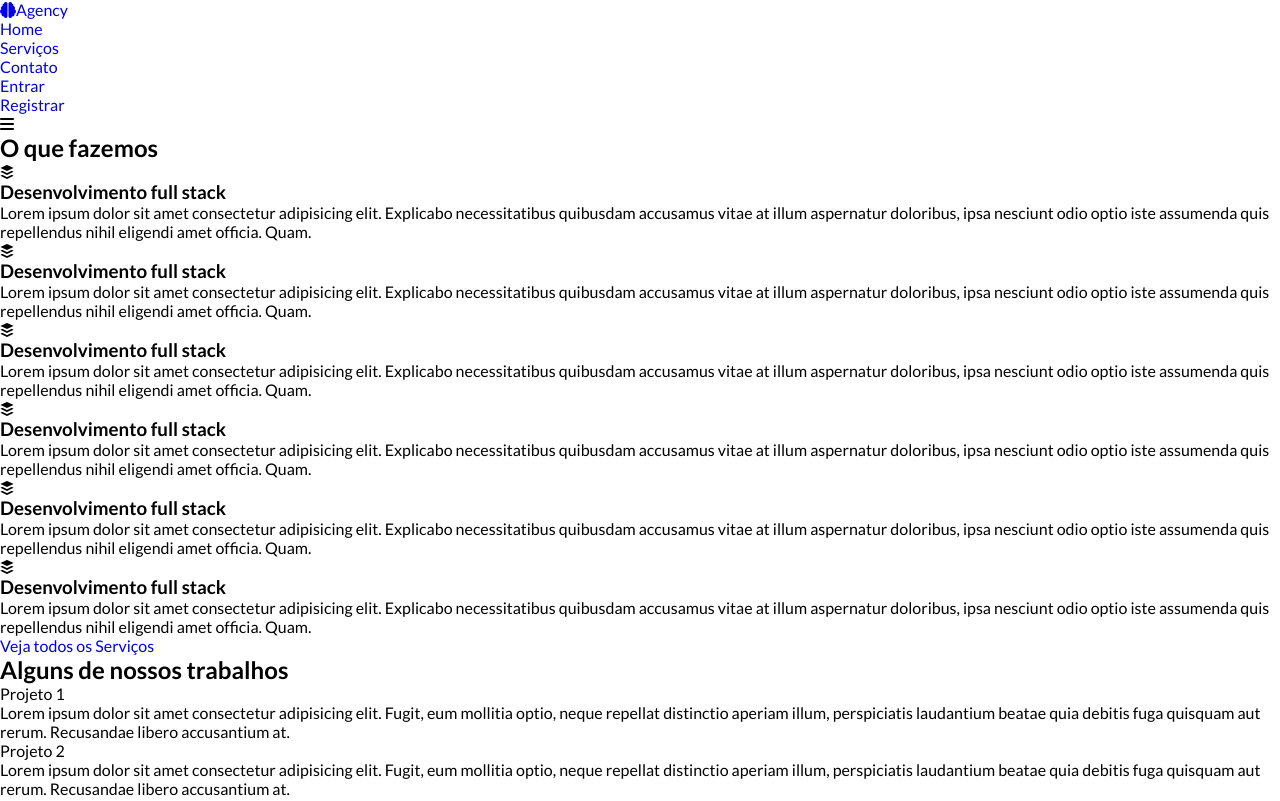
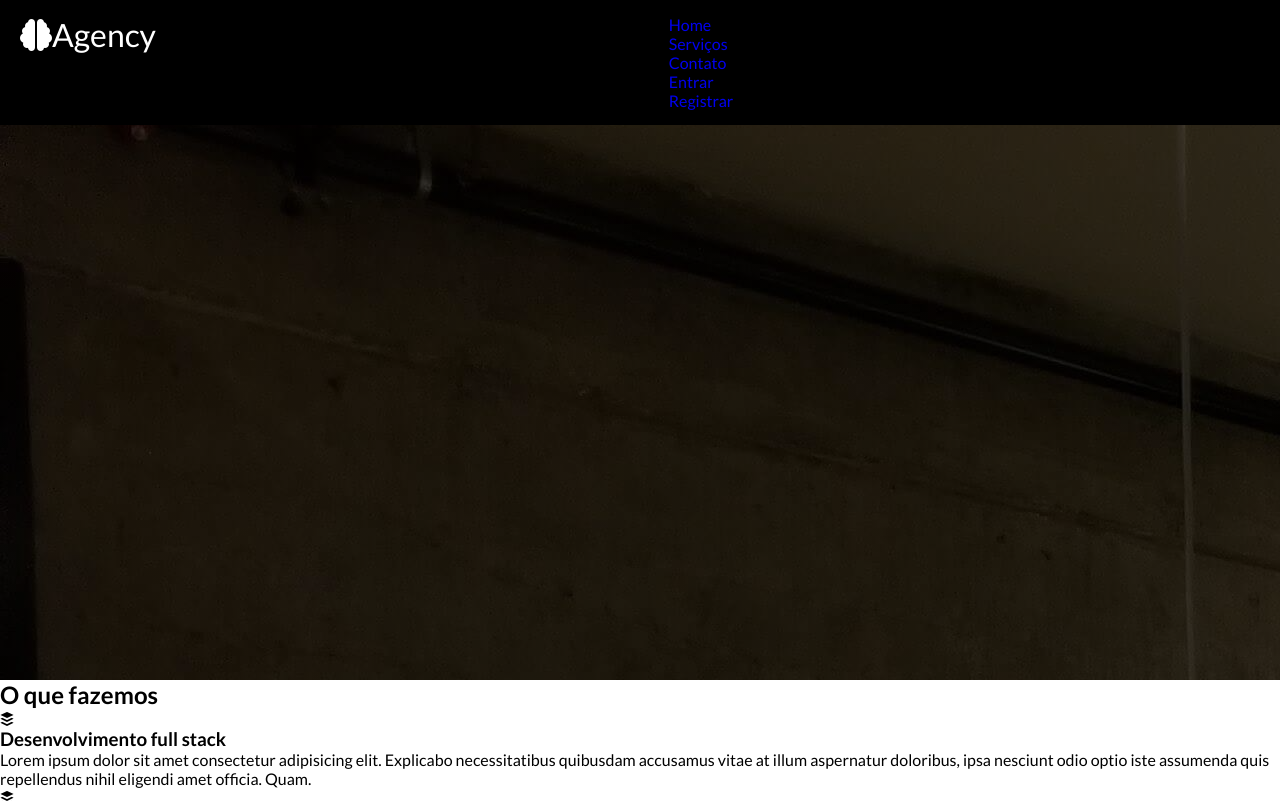
Before and after one commit to linusmanuel/agency, a website: page index.html in a window 1280 px wide. Shown: the top 801 px of the page. Drawn offline with Linux system fonts and the light colour scheme.

Commit message:
feat: added main hover mixin

```diff
--- a/src/style/abstracts/mixins.scss
+++ b/src/style/abstracts/mixins.scss
@@ -42,7 +42,16 @@
   align-items: center;
 }
 
-@mixin background($position: center, $size: cover) {
-  background-size: $size;
-  background-position: $position;
+@mixin background {
+  background-size: cover;
+  background-repeat: no-repeat;
+  background-position: center;
 }
+
+@mixin main-hover {
+  transition: .3s;
+
+  &:hover {
+    color: var(--primary);
+  }
+}
--- a/src/style/layout/_header.scss
+++ b/src/style/layout/_header.scss
@@ -0,0 +1,24 @@
+#main-banner {
+  @include background;
+  background: linear-gradient(rgba(0,0,0, .6), rgba(0,0,0, .6)), url('../src/images/office.jpg');
+  height: 85vh;
+
+  .nav-container {
+    @include padding-y(15px);
+    @include padding-x(20px);
+    display: flex;
+    justify-content: space-between;
+    position: fixed;
+    top: 0;
+    left: 0;
+    width: 100%;
+    background-color: var(--dark-100);
+    z-index: 10;
+  }
+
+  .brand {
+    @include main-hover;
+    color: var(--light);
+    font-size: rem(32px);
+  }
+}
```
Also changed, not shown: src/images/job1.jpg (added), src/images/job2.jpg (added), src/images/job3.jpg (added), src/images/job4.jpg (added), src/images/job5.jpg (added), src/images/office.jpg (added), styles/style.min.css, 1 other file.
